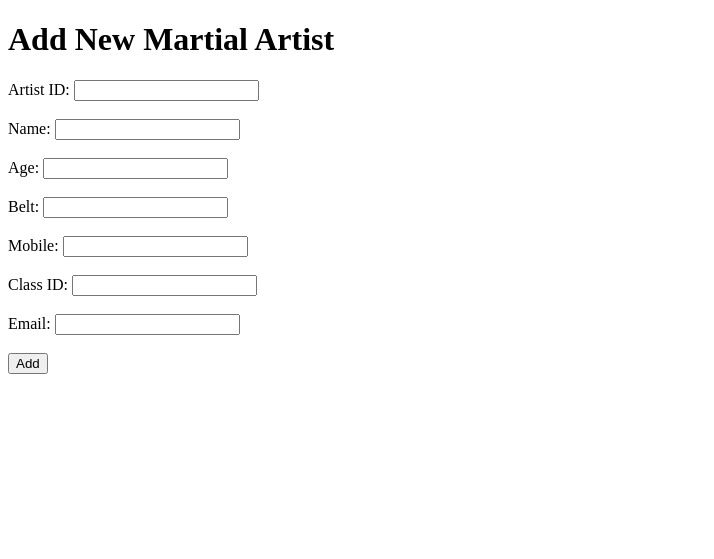
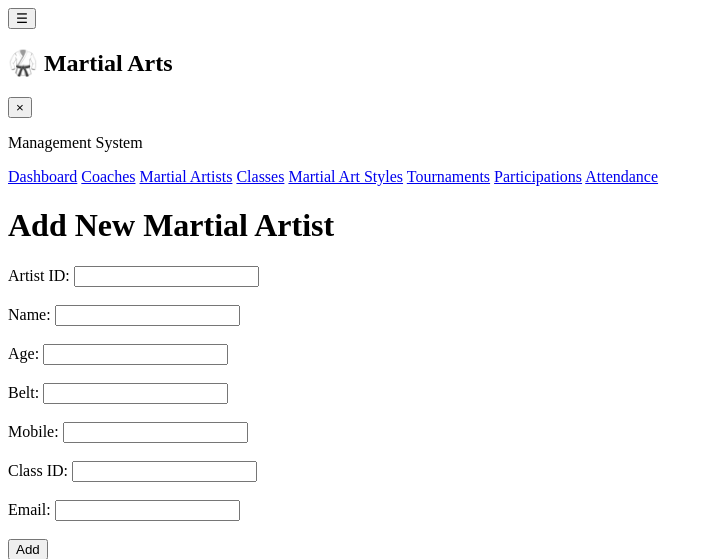
Before and after one commit to saikiran-shriram/martial-arts-class-data-management, a Flask app: page /artists/add in a window 1280 px wide. Shown: the top 559 px of the page, without its empty margins (0-714 px from the left). Run offline with Flask 3, Linux system fonts and the light colour scheme.

Commit message:
Enhance sidebar functionality and structure

```diff
--- a/templates/sidebar.html
+++ b/templates/sidebar.html
@@ -1,11 +1,42 @@
 
+<!-- Sidebar Toggle Button -->
+<button id="sidebarToggle" class="sidebar-toggle" type="button">
+    ☰
+</button>
+
+<!-- Background Overlay -->
+<div id="sidebarOverlay" class="sidebar-overlay"></div>
+
+<!-- Sidebar -->
+<aside id="appSidebar" class="app-sidebar">
+
+    <div class="sidebar-header">
+        <h2>🥋 Martial Arts</h2>
+        <button id="sidebarClose" type="button">×</button>
+    </div>
+
+    <p class="sidebar-subtitle">Management System</p>
+
+    <nav>
+        <a href="/">Dashboard</a>
+        <a href="/coaches">Coaches</a>
+        <a href="/artists">Martial Artists</a>
+        <a href="/classes">Classes</a>
+        <a href="/styles">Martial Art Styles</a>
+        <a href="/tournaments">Tournaments</a>
+        <a href="/participations">Participations</a>
+        <a href="/attendance">Attendance</a>
+    </nav>
+
+</aside>
+
+<!-- Sidebar JavaScript -->
 <script>
     const sidebar = document.getElementById('appSidebar');
     const overlay = document.getElementById('sidebarOverlay');
     const toggle = document.getElementById('sidebarToggle');
     const close = document.getElementById('sidebarClose');
 
-    // Restore sidebar state after page navigation
     function openSidebar() {
         sidebar.classList.add('active');
         overlay.classList.add('active');
@@ -18,12 +49,11 @@
         sessionStorage.setItem('sidebarOpen', 'false');
     }
 
-    // Check previously saved state
+    // Restore sidebar state
     if (sessionStorage.getItem('sidebarOpen') === 'true') {
         openSidebar();
     }
 
-    // Toggle button
     toggle.onclick = () => {
         if (sidebar.classList.contains('active')) {
             closeSidebar();
@@ -32,9 +62,6 @@
         }
     };
 
-    // Close button
     close.onclick = closeSidebar;
-
-    // Outside click
     overlay.onclick = closeSidebar;
 </script>
```
